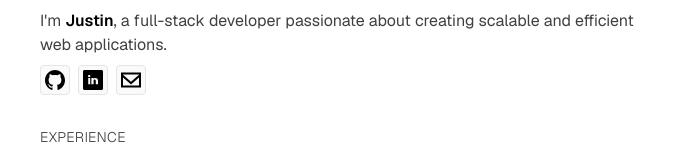
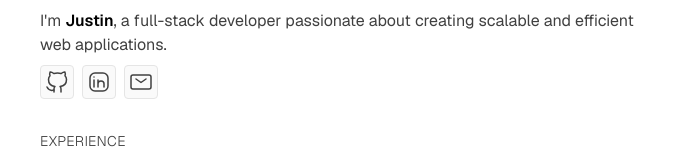
Before and after one commit to justinpaulosolo/justinsolo.dev, a Next.js app: page / in a window 1280 px wide. Shown: the part 135-293 px from the top of the page, without its empty margins (296-983 px from the left). Built offline with nearby package versions, Linux system fonts and the light colour scheme.

Commit message:
Update social media links in page.tsx

```diff
--- a/app/page.tsx
+++ b/app/page.tsx
@@ -18,30 +18,67 @@ export default function Home() {
           efficient web applications.
         </p>
         <div className="flex gap-2">
-          {/* Fix Icons for dark mode */}
+          {/*Github Link*/}
           <Badge href="https://github.com/justinpaulosolo">
-            <Image
-              alt="Github logomark"
-              src="/github-logo.svg"
-              width="20"
-              height="20"
-            />
+            <svg
+              xmlns="http://www.w3.org/2000/svg"
+              width="24"
+              height="24"
+              fill="none"
+              className="stroke-neutral-700 dark:stroke-neutral-300"
+              stroke-width="1.5"
+            >
+              <path
+                stroke-linecap="round"
+                stroke-linejoin="round"
+                d="M16 22.027v-2.87a3.37 3.37 0 0 0-.94-2.61c3.14-.35 6.44-1.54 6.44-7a5.44 5.44 0 0 0-1.5-3.75 5.07 5.07 0 0 0-.09-3.77s-1.18-.35-3.91 1.48a13.38 13.38 0 0 0-7 0c-2.73-1.83-3.91-1.48-3.91-1.48A5.07 5.07 0 0 0 5 5.797a5.44 5.44 0 0 0-1.5 3.78c0 5.42 3.3 6.61 6.44 7a3.37 3.37 0 0 0-.94 2.58v2.87"
+              />
+              <path
+                stroke-linecap="round"
+                stroke-linejoin="round"
+                d="M9 20.027c-3 .973-5.5 0-7-3"
+              />
+            </svg>
           </Badge>
+          {/*LinkedIn Link*/}
           <Badge href="https://linkedin.com/justinpaulosolo">
-            <Image
-              alt="LinkedIn logomark"
-              src="/linkedin-logo.svg"
-              width="20"
-              height="20"
-            />
+            <svg
+              xmlns="http://www.w3.org/2000/svg"
+              width="24"
+              height="24"
+              stroke-width="1.5"
+              className="stroke-neutral-700 dark:stroke-neutral-300"
+              fill="none"
+            >
+              <path
+                stroke-linecap="round"
+                stroke-linejoin="round"
+                d="M21 8v8a5 5 0 0 1-5 5H8a5 5 0 0 1-5-5V8a5 5 0 0 1 5-5h8a5 5 0 0 1 5 5ZM7 17v-7"
+              />
+              <path
+                stroke-linecap="round"
+                stroke-linejoin="round"
+                d="M11 17v-3.25M11 10v3.75m0 0c0-3.75 6-3.75 6 0V17M7 7.01l.01-.011"
+              />
+            </svg>
           </Badge>
+          {/*Mail Link*/}
           <Badge href="mailto: justinpaulosolo@outlook.com">
-            <Image
-              alt="Email logomark"
-              src="/email-logo.svg"
-              width="20"
-              height="20"
-            />
+            <svg
+              xmlns="http://www.w3.org/2000/svg"
+              width="24"
+              height="24"
+              fill="none"
+              stroke-width="1.5"
+              className="stroke-neutral-700 dark:stroke-neutral-300"
+            >
+              <path
+                stroke-linecap="round"
+                stroke-linejoin="round"
+                d="m7 9 5 3.5L17 9"
+              />
+              <path d="M2 17V7a2 2 0 0 1 2-2h16a2 2 0 0 1 2 2v10a2 2 0 0 1-2 2H4a2 2 0 0 1-2-2Z" />
+            </svg>
           </Badge>
         </div>
       </div>
```
